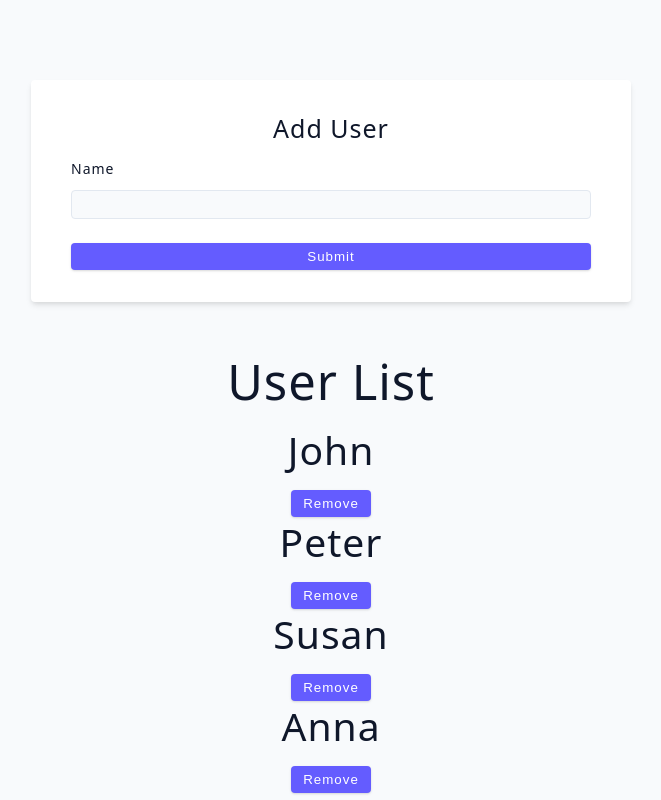
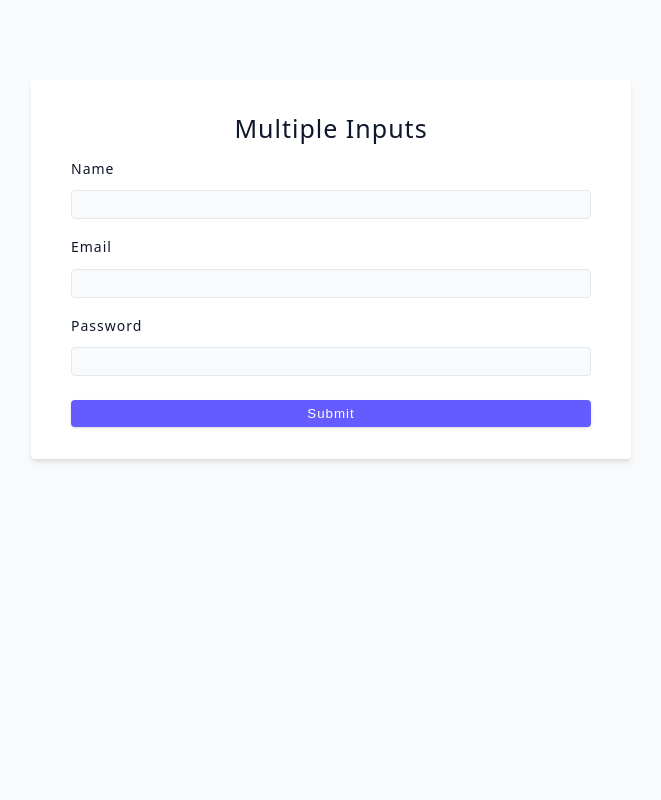
Before and after one commit to rohancs127/React-Concepts, a React (Vite) app in the folder advanced-react/: page / in a window 1280 px wide. Shown: the whole page, without its empty margins (309-970 px from the left). Built offline with nearby package versions, Linux system fonts and the light colour scheme.

Commit message:
imported new component

```diff
--- a/advanced-react/src/App.jsx
+++ b/advanced-react/src/App.jsx
@@ -29,14 +29,15 @@
 
 // import List from "./tutorial/05-leverage-javascript/starter/List";
 
-import ControlledInputs from "./tutorial/06-forms/starter/01-controlled-inputs";
-import UserChallenge from "./tutorial/06-forms/starter/02-user-challenge";
+// import ControlledInputs from "./tutorial/06-forms/starter/01-controlled-inputs";
+// import UserChallenge from "./tutorial/06-forms/starter/02-user-challenge";
+import MultipleInputs from "./tutorial/06-forms/starter/03-multiple-inputs";
 
 function App() {
   return (
     <div className='container'>
       {/* <UseStateBasics/> */}
-      <UserChallenge/>
+      <MultipleInputs/>
     </div>
   );
 }
```
